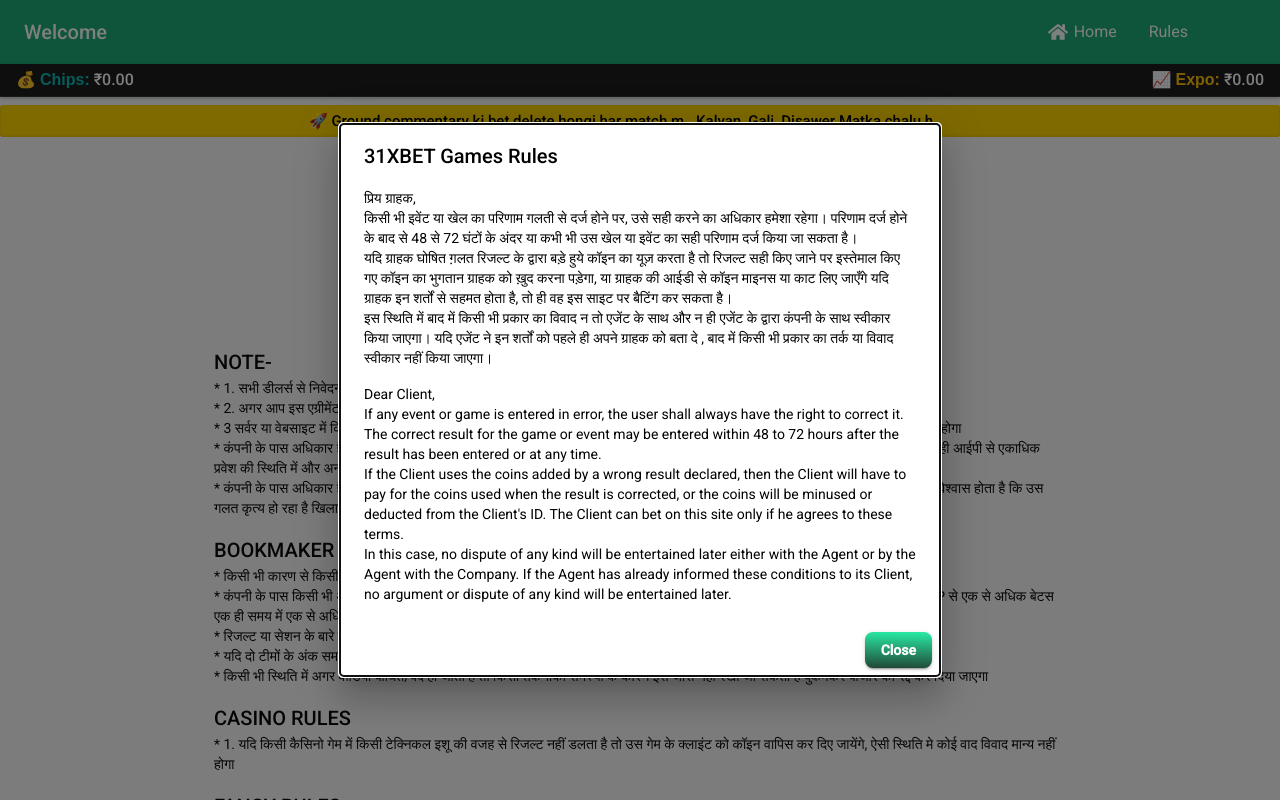
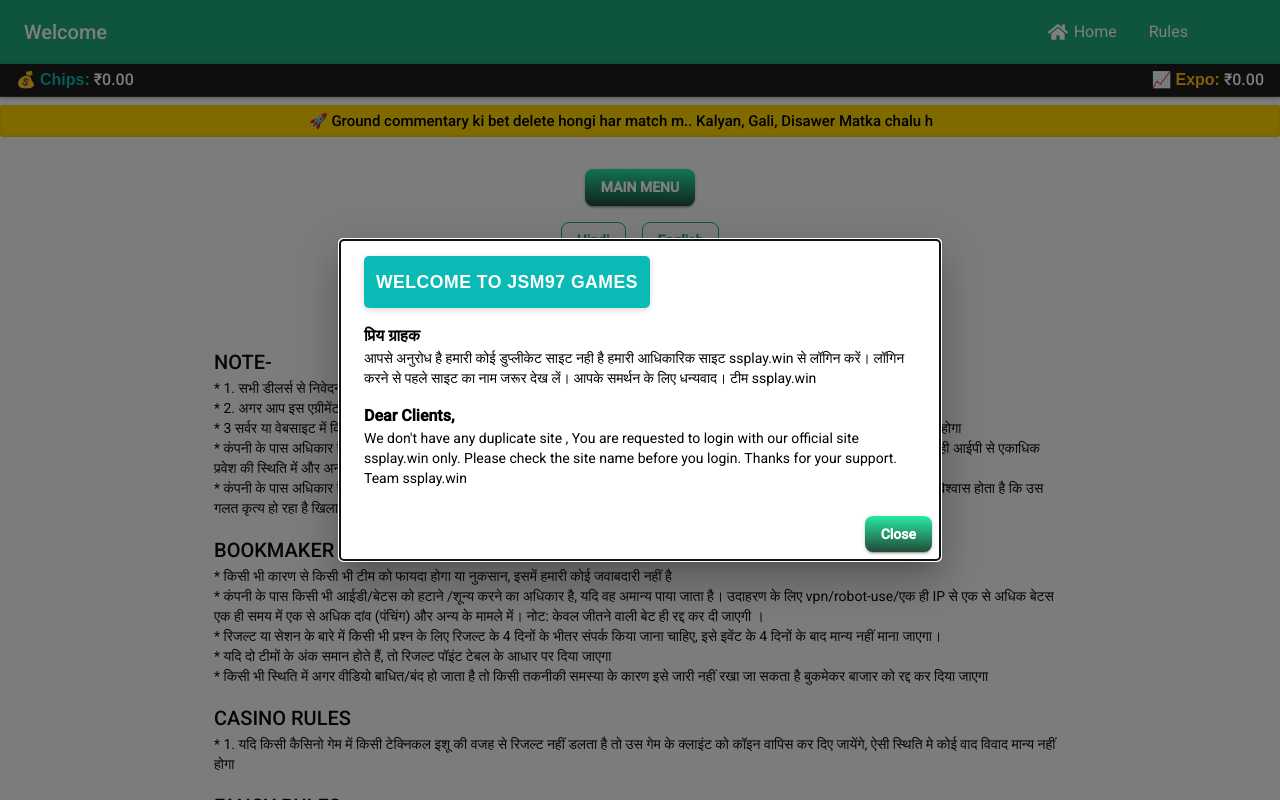
Before and after one commit to rohitsahu07/31XBET-Application, a React (Create React App) app in the folder frontend/: page /rules in a window 1280 px wide. Shown: the top 800 px of the page. Built offline with nearby package versions, Linux system fonts and the light colour scheme; no server answers; some icons are missing.

Commit message:
minor changes for UI

```diff
--- a/frontend/src/components/Casino.js
+++ b/frontend/src/components/Casino.js
@@ -53,8 +53,8 @@
               src={game.src}
               alt={game.title}
               sx={{
-                width: { xs: "120px", sm: "160px", md: "180px" },
-                height: { xs: "90px", sm: "110px", md: "120px" },
+                width: { xs: "120px", sm: "160px", md: "160px" },
+                height: { xs: "90px", sm: "110px", md: "100px" },
                 borderRadius: "8px",
                 boxShadow: "0 4px 10px rgba(0,0,0,0.15)",
                 transition: "transform 0.3s ease, box-shadow 0.3s ease",
--- a/frontend/src/components/Header.js
+++ b/frontend/src/components/Header.js
@@ -12,7 +12,6 @@
 } from "@mui/material";
 import AccountCircle from "@mui/icons-material/AccountCircle";
 import LogoutIcon from "@mui/icons-material/Logout";
-import PersonIcon from "@mui/icons-material/Person";
 import { FaHome } from "react-icons/fa";
 import { useNavigate } from "react-router-dom";
 import api from "../services/api";
@@ -25,11 +24,6 @@
 
   const handleProfileMenuOpen = (event) => setAnchorEl(event.currentTarget);
   const handleMenuClose = () => setAnchorEl(null);
-
-  const handleProfile = () => {
-    handleMenuClose();
-    navigate("/profile");
-  };
 
   const handleUserManagement = () => {
     handleMenuClose();
--- a/frontend/src/components/Inplay.js
+++ b/frontend/src/components/Inplay.js
@@ -6,7 +6,6 @@
   CardContent,
   Typography,
   CircularProgress,
-  Chip,
   Stack
 } from '@mui/material';
 import Chips from './Chips';
--- a/frontend/src/components/Login.js
+++ b/frontend/src/components/Login.js
@@ -1,10 +1,9 @@
 // src/components/Login.js
-import React, { useState } from 'react';
+import { useState } from 'react';
 import axios from 'axios';
 import { useDispatch } from 'react-redux';
 import { setUser } from '../redux/userSlice';
-import { useNavigate, Link as RouterLink } from 'react-router-dom';
-import { FaUserCircle } from "react-icons/fa";
+import { useNavigate } from 'react-router-dom';
 // import { Box, Button, TextField, IconButton, Link, InputAdornment } from '@mui/material';
 
 const Login = () => {
@@ -79,13 +78,8 @@
             autoComplete="current-password"
           />
           {passwordError && <div className="error-message">{passwordErrorMessage}</div>}
-
-          <RouterLink to="/forgot-password" className="forgot">forgot password?</RouterLink>
-
           <button className="btn" type="submit">Sign in</button>
         </form>
-
-        <RouterLink to="/register" className="register">register</RouterLink>
       </div>
     </div>
   );
--- a/frontend/src/components/Rules.js
+++ b/frontend/src/components/Rules.js
@@ -2,6 +2,7 @@
 import { useNavigate } from "react-router-dom";
 import { Button, Typography, Box, Container, Dialog, DialogTitle, DialogContent, DialogActions, IconButton } from "@mui/material";
 import CloseIcon from '@mui/icons-material/Close';
+import SectionHeader from "./common_components/PageTitle";
 
 const Rules = () => {
   const navigate = useNavigate();
@@ -1375,7 +1376,7 @@
       >
         <DialogTitle>
           <Box display="flex" justifyContent="space-between" alignItems="center">
-            <Typography variant="h6">31XBET Games Rules</Typography>
+            <SectionHeader title="Welcome to JSM97 Games" />
             <IconButton onClick={handleClose} size="small">
               <CloseIcon />
             </IconButton>
@@ -1383,16 +1384,12 @@
         </DialogTitle>
         <DialogContent>
           <Typography variant="body2">
-            प्रिय ग्राहक,<br />
-            किसी भी इवेंट या खेल का परिणाम गलती से दर्ज होने पर, उसे सही करने का अधिकार हमेशा रहेगा। परिणाम दर्ज होने के बाद से 48 से 72 घंटों के अंदर या कभी भी उस खेल या इवेंट का सही परिणाम दर्ज किया जा सकता है।<br />
-            यदि ग्राहक घोषित ग़लत रिजल्ट के द्वारा बड़े हुये कॉइन का यूज़ करता है तो रिजल्ट सही किए जाने पर इस्तेमाल किए गए कॉइन का भुगतान ग्राहक को ख़ुद करना पड़ेगा, या ग्राहक की आईडी से कॉइन माइनस या काट लिए जाएँगे यदि ग्राहक इन शर्तों से सहमत होता है, तो ही वह इस साइट पर बैटिंग कर सकता है।<br />
-            इस स्थिति में बाद में किसी भी प्रकार का विवाद न तो एजेंट के साथ और न ही एजेंट के द्वारा कंपनी के साथ स्वीकार किया जाएगा। यदि एजेंट ने इन शर्तों को पहले ही अपने ग्राहक को बता दे , बाद में किसी भी प्रकार का तर्क या विवाद स्वीकार नहीं किया जाएगा।
+            <Typography variant="body1" sx={{fontWeight: 600}}>प्रिय ग्राहक</Typography>
+            आपसे अनुरोध है हमारी कोई डुप्लीकेट साइट नही है हमारी आधिकारिक साइट ssplay.win से लॉगिन करें। लॉगिन करने से पहले साइट का नाम जरूर देख लें। आपके समर्थन के लिए धन्यवाद। टीम ssplay.win
           </Typography>
           <Typography variant="body2" mt={2}>
-            Dear Client,<br />
-            If any event or game is entered in error, the user shall always have the right to correct it. The correct result for the game or event may be entered within 48 to 72 hours after the result has been entered or at any time.<br />
-            If the Client uses the coins added by a wrong result declared, then the Client will have to pay for the coins used when the result is corrected, or the coins will be minused or deducted from the Client's ID. The Client can bet on this site only if he agrees to these terms.<br />
-            In this case, no dispute of any kind will be entertained later either with the Agent or by the Agent with the Company. If the Agent has already informed these conditions to its Client, no argument or dispute of any kind will be entertained later.
+            <Typography variant="body1" sx={{fontWeight: 600}}>Dear Clients,</Typography>
+            We don't have any duplicate site , You are requested to login with our official site ssplay.win only. Please check the site name before you login. Thanks for your support. Team ssplay.win
           </Typography>
         </DialogContent>
         <DialogActions>
--- a/frontend/src/components/TeenPlay.js
+++ b/frontend/src/components/TeenPlay.js
@@ -663,7 +663,7 @@
         </Table>
       </TableContainer>
 
-      <Box sx={{ mt: 2 }}>
+      <Box sx={{ mt: 2 , mb:2}}>
         <BackToMainMenuButton />
       </Box>
     </Box>
--- a/frontend/src/components/Usermanagement.js
+++ b/frontend/src/components/Usermanagement.js
@@ -2,7 +2,6 @@
 import { useNavigate } from "react-router-dom";
 import {
   Box,
-  Typography,
   Button,
   Table,
   TableBody,
@@ -16,7 +15,6 @@
   MenuItem,
 } from "@mui/material";
 import MoreVertIcon from "@mui/icons-material/MoreVert";
-import { FaUsers } from "react-icons/fa";
 import Swal from "sweetalert2";
 import api from "../services/api";
 import SectionHeader from "./common_components/PageTitle";
```
Also changed, not shown: frontend/public/frontend_assets/Cards_images/flipped_card.png (deleted).
